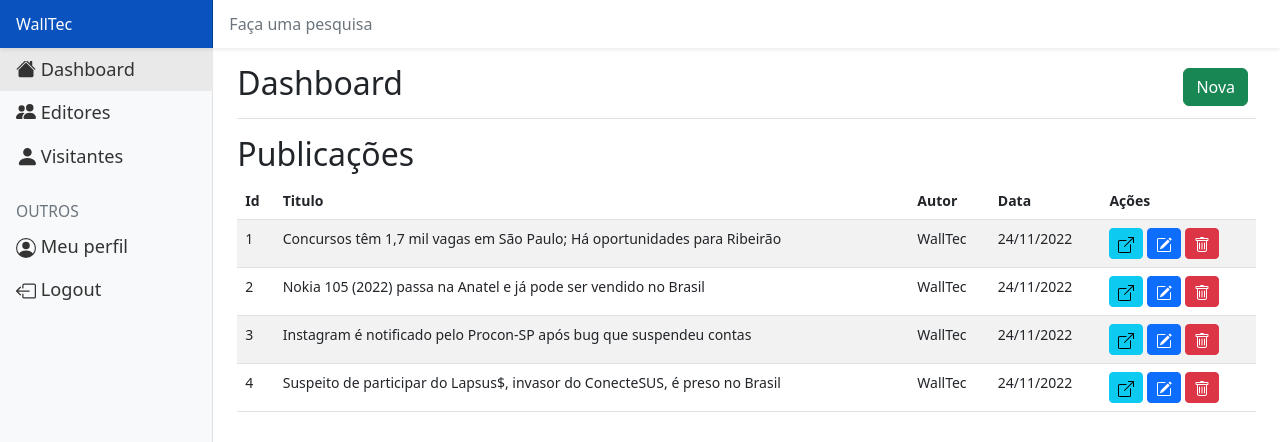
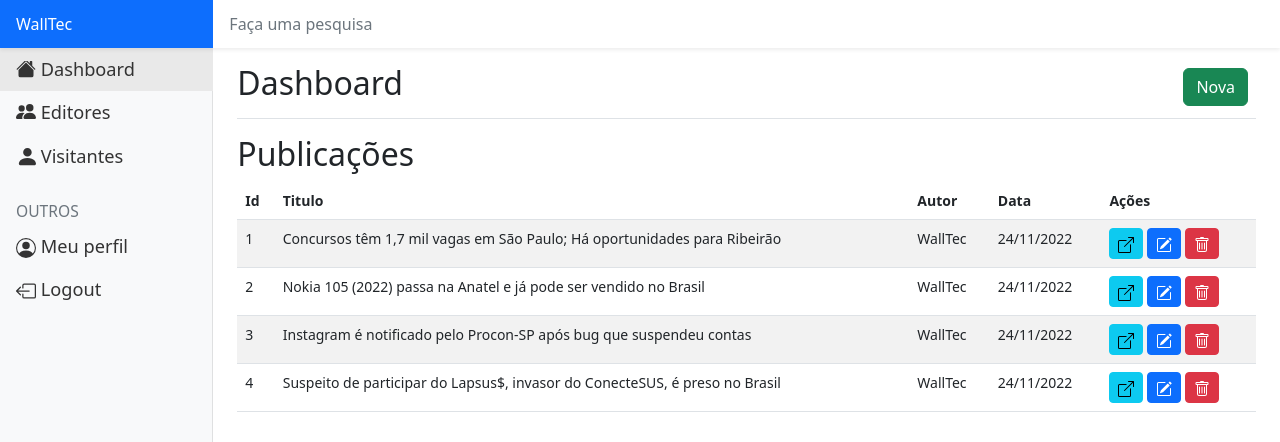
Before and after one commit to wsantostorres/SiteNoticias-Sistema, a plain HTML site: page index.html in a window 1280 px wide. Shown: the top 442 px of the page. Drawn offline with Linux system fonts and the light colour scheme.

Commit message:
Update dashboard.css

```diff
--- a/css/dashboard.css
+++ b/css/dashboard.css
@@ -45,8 +45,6 @@ body {
 .navbar-brand {
   padding-top: .75rem;
   padding-bottom: .75rem;
-  background-color: rgba(0, 0, 0, .25);
-  box-shadow: inset -1px 0 0 rgba(0, 0, 0, .25);
 }
 
 .navbar .navbar-toggler {
@@ -105,6 +103,7 @@ body {
     top: 3rem;
   }
 
+
   .nav-item{
     padding: 10px 0px 10px 10px;
   }
```
